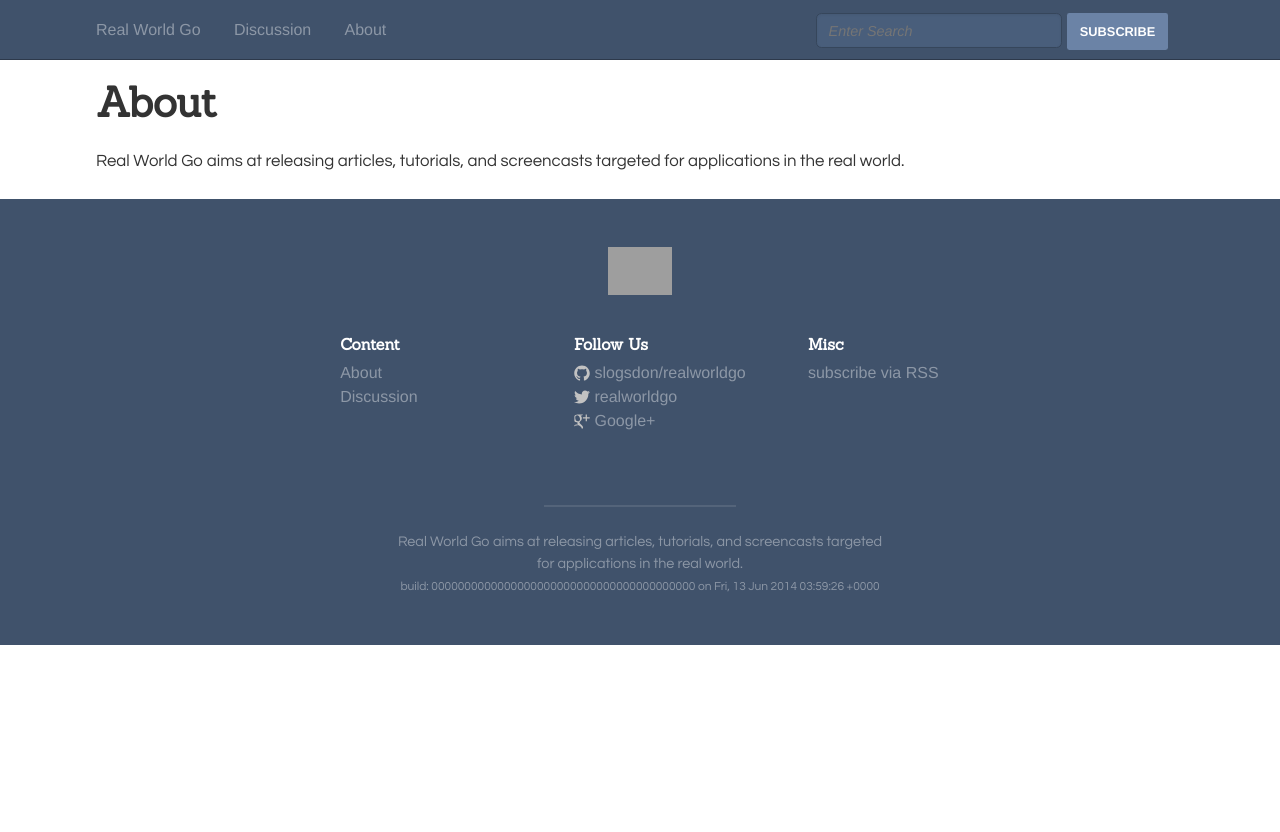
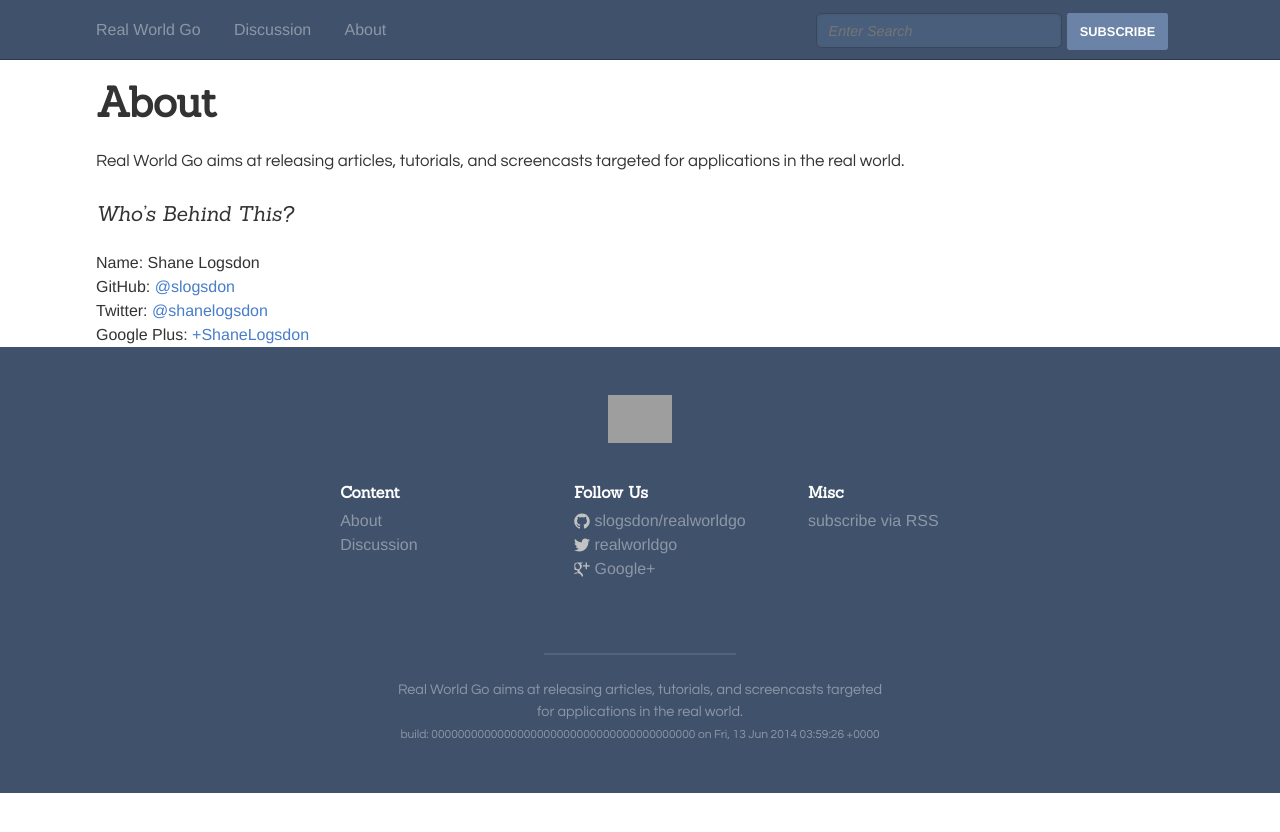
Before and after one commit to slogsdon/realworldgo, a Jekyll site: the page built from about.md, in a window 1280 px wide. Shown: the top 832 px of the page. Built offline with Jekyll 4.4.1, drawn with Linux system fonts in a browser that asks for light colours; nearby versions of some CDN libraries; Markdown is read by kramdown in place of the engine named in the settings; comment, search, counter and statistics services are not loaded; grey boxes are pictures that could not be loaded.

Commit message:
author info

```diff
--- /dev/null
+++ b/_data/authors.yml
@@ -0,0 +1,5 @@
+- name: Shane Logsdon
+  url: http://shane.logsdon.io/
+  gplus: +ShaneLogsdon
+  twitter: shanelogsdon
+  github: slogsdon
--- a/about.md
+++ b/about.md
@@ -5,3 +5,12 @@
 ---
 
 Real World Go aims at releasing articles, tutorials, and screencasts targeted for applications in the real world.
+
+## Who's Behind This?
+
+{% for author in site.data.authors %}
+- Name: {{ author.name }}
+- GitHub: [@{{ author.github }}](https://github.com/{{ author.github }})
+- Twitter: [@{{ author.twitter }}](https://twitter.com/{{ author.twitter }})
+- Google Plus: [{{ author.gplus }}](https://plus.google.com/{{ author.gplus }})
+{% endfor %}
```
Also changed, not shown: _layouts/post.html (+13 -1 lines).
